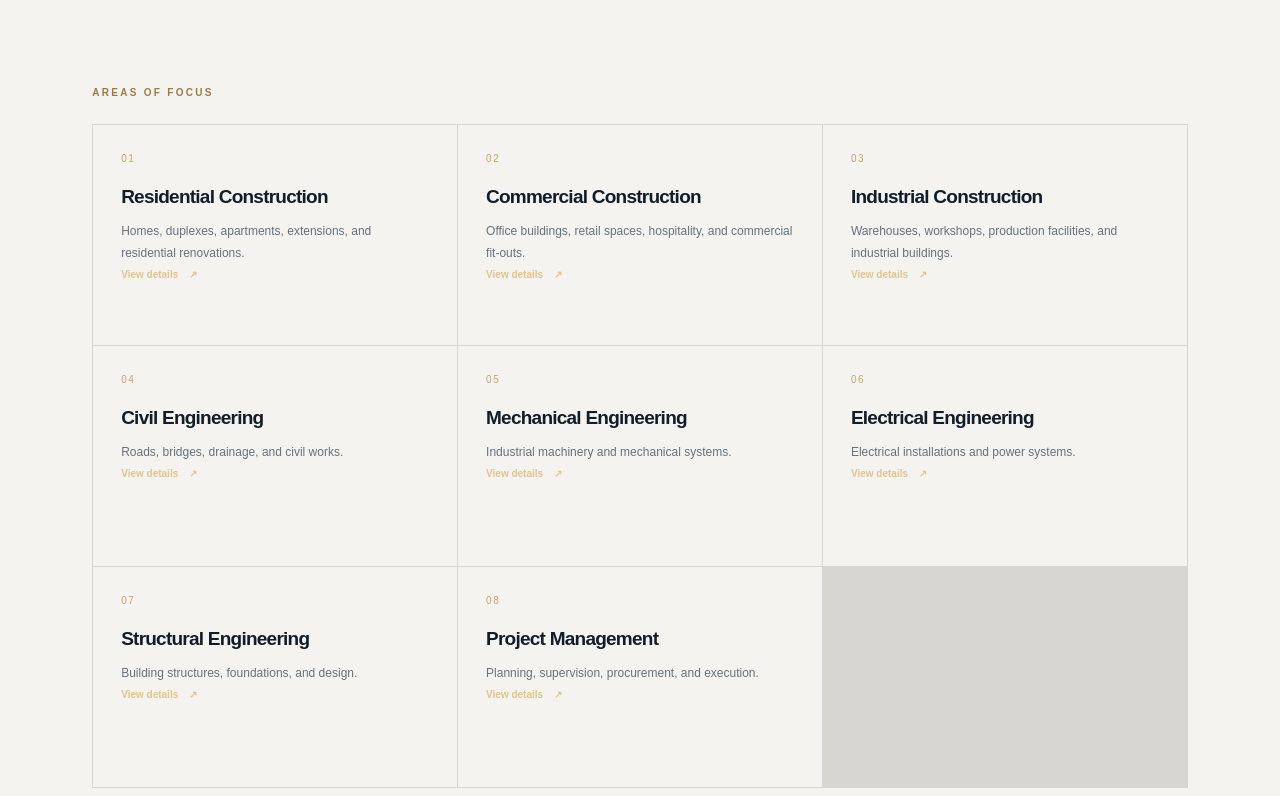
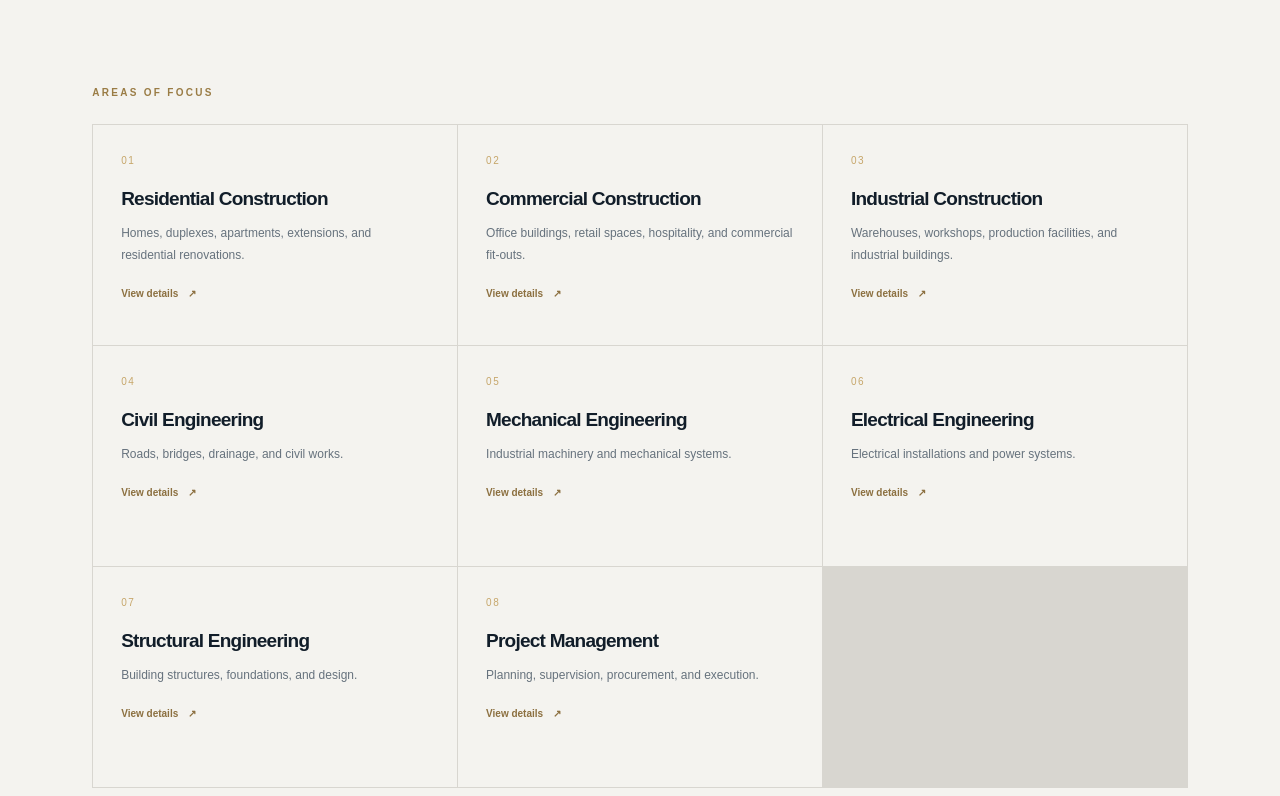
Before and after one commit to brightedge-tech/nsomex-group, a Next.js app: page /en/divisions/engineering in a window 1280 px wide. Shown: the part 1104-1900 px from the top of the page. Built offline with nearby package versions, Linux system fonts and the light colour scheme.

Commit message:
Highlight clickable service cards with clear detail links

```diff
--- a/src/app/globals.css
+++ b/src/app/globals.css
@@ -432,3 +432,8 @@ a:focus-visible { outline: 2px solid var(--gold); outline-offset: 5px; }
   .service-detail-panel { padding: 27px; }
   .product-example { padding: 27px; margin-bottom: 55px; }
 }
+
+.focus-card-link .card-link { display: inline-block; margin-top: 22px; color: #8c7040; font-size: 10px; font-weight: 700; }
+.focus-card-link .card-link span { margin-left: 7px; }
+.focus-card-link { border-top: 2px solid transparent; }
+.focus-card-link:hover { border-top-color: var(--gold); }
```
